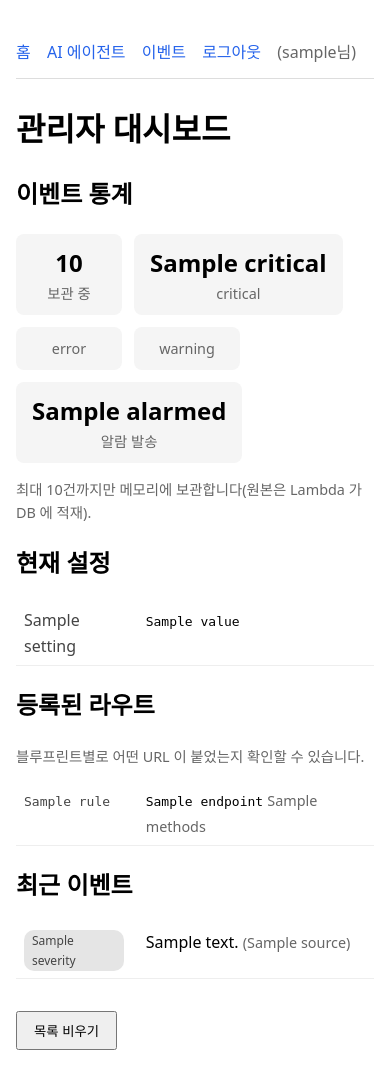
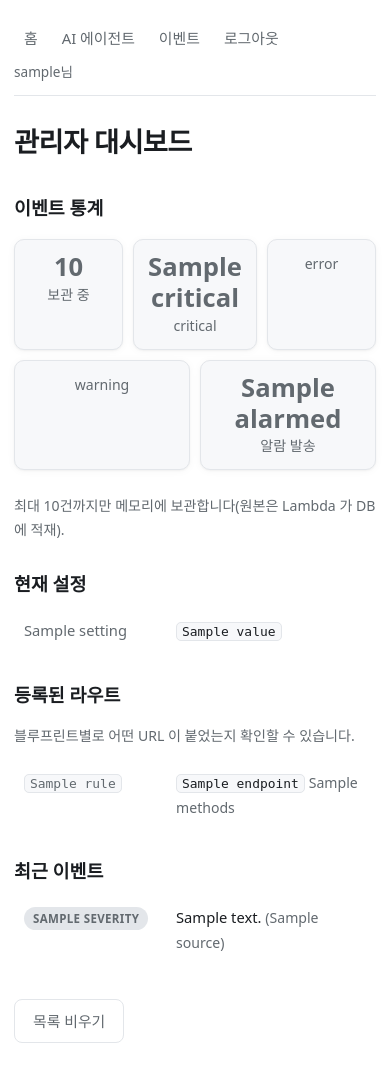
Before and after one commit to eunyuljo/flask_app, a Flask app: template myapp/app/templates/admin.html in a window 390 px wide. Before the commit the page ends 1050 px from the top, so only its background shows below. Run offline with Flask 3, Linux system fonts and the light colour scheme; the visitor is signed in with stand-in values (Sample User, id 1); the template is opened without the code that fills it: most values are stand-ins (such as "Sample title", 1, 10 or a date in 2020).

Commit message:
Style CSS 를 static 으로 분리하고 화면 전반 정리
- app/static/css/style.css 신설, base.html 의 인라인 style 블록 제거
  url_for('static', filename=...) 으로 연결 (Flask static 규약 사용)
- 색과 여백을 CSS 변수로 토큰화, prefers-color-scheme 기반 다크 모드 추가
- nav/버튼/입력/카드/배지/통계 타일 스타일 정리, focus-visible 아웃라인 추가
- 관리자 표의 심각도 배지에 색상 적용 (sev-* 클래스 누락 수정)
- critical 과 error 배지 배경색이 동일하던 문제를 별도 토큰으로 분리
- 목록 비우기 버튼을 보조 스타일로 변경 (되돌릴 수 없는 동작)
- 520px 이하 대응, 모바일 폭 가로 넘침 없음 확인
- README 구조 트리에 static/ 추가

Co-Authored-By: Claude Opus 5 <noreply@anthropic.com>
Claude-Session: https://claude.ai/code/session_01Nwg8gGk7SaUDfuEKan5i9L

```diff
--- /dev/null
+++ b/myapp/app/static/css/style.css
@@ -0,0 +1,275 @@
+/* app/static/css/style.css
+   앱 전체의 스타일. base.html 에서 <link> 한 줄로 불러오고,
+   나머지 템플릿은 base.html 을 상속하므로 자동으로 적용된다. */
+
+/* ==================================================================
+   1) 디자인 토큰
+   ------------------------------------------------------------------
+   색과 여백을 CSS 변수로 한곳에 모아둔다. 값을 바꿀 때 이 블록만 고치면
+   전체가 따라 바뀐다. 아래 규칙들은 색상 코드를 직접 쓰지 않고 var() 로만 참조한다.
+   ================================================================== */
+:root {
+  --bg:        #ffffff;
+  --surface:   #f7f8fa;   /* 카드처럼 살짝 떠 보이는 면 */
+  --border:    #e3e6ea;
+  --text:      #1a1d21;
+  --text-mute: #62696f;
+  --accent:    #2563eb;
+  --accent-fg: #ffffff;
+
+  --ok-bg:   #dcfce7;  --ok-fg:   #14532d;
+  --err-bg:  #fee2e2;  --err-fg:  #7f1d1d;
+  --orange-bg: #ffedd5; --orange-fg: #7c2d12;   /* error 전용. critical 과 구분하기 위함 */
+  --warn-bg: #fef9c3;  --warn-fg: #713f12;
+  --info-bg: #dbeafe;  --info-fg: #1e3a8a;
+
+  --sev-critical: #dc2626;
+  --sev-error:    #ea580c;
+  --sev-warning:  #ca8a04;
+  --sev-info:     #2563eb;
+
+  --radius: 10px;
+  --gap:    16px;
+  --shadow: 0 1px 2px rgba(0, 0, 0, .04), 0 1px 8px rgba(0, 0, 0, .04);
+}
+
+/* 다크 모드. 사용자 OS 설정을 따라간다.
+   토큰만 다시 정의하면 되고, 아래 규칙들은 하나도 안 고쳐도 된다.
+   -- 이게 색을 변수로 뺀 가장 큰 이유다. */
+@media (prefers-color-scheme: dark) {
+  :root {
+    --bg:        #16181c;
+    --surface:   #1e2126;
+    --border:    #2e333a;
+    --text:      #e8eaed;
+    --text-mute: #9aa3ad;
+    --accent:    #6ea8fe;
+
+    --ok-bg:   #14351f;  --ok-fg:   #86efac;
+    --err-bg:  #3d1a1a;  --err-fg:  #fca5a5;
+    --orange-bg: #4a2410; --orange-fg: #fdba74;
+    --warn-bg: #3a3113;  --warn-fg: #fde047;
+    --info-bg: #16305c;  --info-fg: #93c5fd;
+
+    --shadow: 0 1px 2px rgba(0, 0, 0, .3);
+  }
+}
+
+/* ==================================================================
+   2) 기본 레이아웃
+   ================================================================== */
+* { box-sizing: border-box; }
+
+body {
+  font-family: system-ui, -apple-system, "Segoe UI", "Malgun Gothic", sans-serif;
+  max-width: 720px;
+  margin: 0 auto;
+  padding: 32px 20px 64px;
+  line-height: 1.65;
+  color: var(--text);
+  background: var(--bg);
+}
+
+h1 { font-size: 1.7rem; margin: 0 0 4px; letter-spacing: -.02em; }
+h2 { font-size: 1.15rem; margin: 28px 0 10px; }
+hr { border: 0; border-top: 1px solid var(--border); margin: 28px 0; }
+code {
+  background: var(--surface);
+  border: 1px solid var(--border);
+  border-radius: 5px;
+  padding: 1px 5px;
+  font-size: .88em;
+}
+
+/* ==================================================================
+   3) 네비게이션
+   ================================================================== */
+nav {
+  display: flex;
+  align-items: center;
+  gap: 4px;
+  flex-wrap: wrap;
+  border-bottom: 1px solid var(--border);
+  padding-bottom: 12px;
+  margin-bottom: 24px;
+}
+nav a {
+  text-decoration: none;
+  color: var(--text-mute);
+  padding: 6px 10px;
+  border-radius: 7px;
+  font-size: .93rem;
+  transition: background .15s, color .15s;
+}
+nav a:hover { background: var(--surface); color: var(--text); }
+/* 오른쪽 끝으로 밀어내는 사용자 표시 */
+nav .who-nav { margin-left: auto; color: var(--text-mute); font-size: .85rem; }
+
+/* ==================================================================
+   4) flash 메시지
+   ================================================================== */
+.flash {
+  padding: 11px 14px;
+  border-radius: var(--radius);
+  margin-bottom: 12px;
+  font-size: .93rem;
+}
+.flash.success { background: var(--ok-bg);  color: var(--ok-fg); }
+.flash.error   { background: var(--err-bg); color: var(--err-fg); }
+
+/* ==================================================================
+   5) 폼
+   ================================================================== */
+label { display: block; margin-top: 14px; font-size: .9rem; color: var(--text-mute); }
+
+input[type=text], input[type=password] {
+  display: block;
+  margin-top: 5px;
+  padding: 9px 11px;
+  width: 260px;
+  max-width: 100%;
+  border: 1px solid var(--border);
+  border-radius: 8px;
+  background: var(--bg);
+  color: var(--text);
+  font: inherit;
+  font-size: .95rem;
+}
+/* 키보드로 이동했을 때 지금 어디에 있는지 보이게 한다. 접근성상 중요하다. */
+input:focus-visible, button:focus-visible, a:focus-visible {
+  outline: 2px solid var(--accent);
+  outline-offset: 2px;
+}
+
+button {
+  margin-top: 18px;
+  padding: 9px 18px;
+  border: 1px solid transparent;
+  border-radius: 8px;
+  background: var(--accent);
+  color: var(--accent-fg);
+  font: inherit;
+  font-size: .93rem;
+  font-weight: 500;
+  cursor: pointer;
+  transition: filter .15s;
+}
+button:hover { filter: brightness(1.08); }
+/* 보조 동작(대화 초기화, 이벤트 비우기)은 눈에 덜 띄게 */
+form.reset button, form.danger button {
+  background: transparent;
+  color: var(--text-mute);
+  border-color: var(--border);
+}
+form.reset button:hover, form.danger button:hover {
+  color: var(--err-fg);
+  border-color: var(--err-fg);
+  filter: none;
+}
+
+.muted { color: var(--text-mute); font-size: .88rem; }
+
+/* ==================================================================
+   6) 채팅 (agent)
+   ================================================================== */
+.chat { margin: 20px 0; }
+.msg {
+  padding: 11px 14px;
+  border-radius: var(--radius);
+  margin-bottom: 10px;
+  border: 1px solid var(--border);
+}
+.msg.user      { background: var(--info-bg); border-color: transparent; }
+.msg.assistant { background: var(--surface); }
+.msg .who  { font-size: .75rem; color: var(--text-mute); margin-bottom: 4px;
+             text-transform: uppercase; letter-spacing: .04em; }
+/* 모델 답변의 줄바꿈을 그대로 살린다. */
+.msg .body  { white-space: pre-wrap; }
+.msg .tools { margin-top: 9px; font-size: .78rem; color: var(--text-mute); }
+
+form.ask { display: flex; gap: 8px; align-items: stretch; margin-top: 18px; }
+form.ask input  { flex: 1; width: auto; margin-top: 0; }
+form.ask button { margin-top: 0; white-space: nowrap; }
+form.reset { margin-top: 12px; }
+
+/* ==================================================================
+   7) 이벤트 카드 (alarm)
+   ------------------------------------------------------------------
+   왼쪽 색 띠로 심각도를 구분한다. 색만으로 구분하면 색각 이상이 있는 사용자가
+   못 알아보므로, 옆에 심각도 이름(.badge)을 글자로도 표시한다.
+   ================================================================== */
+.event {
+  border: 1px solid var(--border);
+  border-left: 4px solid var(--border);
+  border-radius: var(--radius);
+  padding: 11px 14px;
+  margin-bottom: 12px;
+  background: var(--surface);
+  box-shadow: var(--shadow);
+}
+.event.sev-critical { border-left-color: var(--sev-critical); }
+.event.sev-error    { border-left-color: var(--sev-error); }
+.event.sev-warning  { border-left-color: var(--sev-warning); }
+.event.sev-info     { border-left-color: var(--sev-info); }
+
+.event-head { margin-bottom: 5px; display: flex; align-items: center;
+              gap: 6px; flex-wrap: wrap; }
+
+.badge {
+  display: inline-block;
+  padding: 2px 9px;
+  border-radius: 999px;
+  background: var(--border);
+  color: var(--text-mute);
+  font-size: .72rem;
+  font-weight: 600;
+  text-transform: uppercase;
+  letter-spacing: .03em;
+}
+.sev-critical .badge { background: var(--err-bg);  color: var(--err-fg); }
+.sev-error .badge    { background: var(--orange-bg); color: var(--orange-fg); }
+.sev-warning .badge  { background: var(--warn-bg); color: var(--warn-fg); }
+.sev-info .badge     { background: var(--info-bg); color: var(--info-fg); }
+
+/* ==================================================================
+   8) 관리자 대시보드
+   ================================================================== */
+.stats { display: flex; gap: 10px; flex-wrap: wrap; margin: 16px 0 24px; }
+.stat {
+  flex: 1 1 88px;
+  background: var(--surface);
+  border: 1px solid var(--border);
+  border-radius: var(--radius);
+  padding: 12px 14px;
+  text-align: center;
+  box-shadow: var(--shadow);
+}
+.stat .n { display: block; font-size: 1.6rem; font-weight: 700; line-height: 1.2; }
+.stat     { font-size: .8rem; color: var(--text-mute); }
+
+table {
+  border-collapse: collapse;
+  width: 100%;
+  margin-bottom: 18px;
+  font-size: .92rem;
+}
+th, td {
+  text-align: left;
+  padding: 9px 10px;
+  border-bottom: 1px solid var(--border);
+  vertical-align: top;
+  font-weight: normal;
+}
+th { width: 34%; color: var(--text-mute); }
+tr:last-child th, tr:last-child td { border-bottom: 0; }
+td.warn { color: var(--err-fg); font-weight: 500; }
+
+/* ==================================================================
+   9) 좁은 화면
+   ================================================================== */
+@media (max-width: 520px) {
+  body { padding: 20px 14px 48px; }
+  nav .who-nav { margin-left: 0; width: 100%; }
+  form.ask { flex-direction: column; }
+  th { width: 42%; }
+}
--- a/myapp/app/templates/admin.html
+++ b/myapp/app/templates/admin.html
@@ -45,12 +45,14 @@
     <table>
       {% for item in events %}
         <tr>
-          <th><span class="badge">{{ item.record.severity }}</span></th>
+          <th class="sev-{{ item.record.severity }}"><span class="badge">{{ item.record.severity }}</span></th>
           <td>{{ item.record.message }} <span class="muted">({{ item.record.source }})</span></td>
         </tr>
       {% endfor %}
     </table>
-    <form action="{{ url_for('admin.clear_events') }}" method="post">
+    {# 되돌릴 수 없는 동작이라 주요 버튼(파란색)이 아니라 보조 스타일을 준다.
+       실수로 누르는 것을 줄이려는 의도다. #}
+    <form action="{{ url_for('admin.clear_events') }}" method="post" class="danger">
       <button type="submit">목록 비우기</button>
     </form>
   {% endif %}
--- a/myapp/app/templates/base.html
+++ b/myapp/app/templates/base.html
@@ -8,52 +8,13 @@
   <meta name="viewport" content="width=device-width, initial-scale=1">
   {# 자식 템플릿에서 {% block title %} 을 덮어쓰지 않으면 아래 기본값이 쓰인다. #}
   <title>{% block title %}Flask Blueprint 샘플{% endblock %}</title>
-  <style>
-    body { font-family: system-ui, sans-serif; max-width: 640px; margin: 40px auto; padding: 0 16px; line-height: 1.6; }
-    nav { border-bottom: 1px solid #ddd; padding-bottom: 12px; margin-bottom: 24px; }
-    nav a { margin-right: 12px; text-decoration: none; color: #2563eb; }
-    .flash { padding: 10px 14px; border-radius: 6px; margin-bottom: 12px; }
-    .flash.success { background: #dcfce7; color: #166534; }
-    .flash.error   { background: #fee2e2; color: #991b1b; }
-    label { display: block; margin-top: 12px; }
-    input[type=text], input[type=password] { padding: 6px; width: 220px; }
-    button { margin-top: 16px; padding: 8px 16px; cursor: pointer; }
-    .muted { color: #666; font-size: 0.9em; }
-    .chat { margin: 20px 0; }
-    .msg { padding: 10px 14px; border-radius: 8px; margin-bottom: 10px; }
-    .msg.user { background: #eff6ff; }
-    .msg.assistant { background: #f5f5f5; }
-    .msg .who { font-size: 0.8em; color: #666; margin-bottom: 4px; }
-    /* 모델 답변의 줄바꿈을 그대로 살린다. */
-    .msg .body { white-space: pre-wrap; }
-    .msg .tools { margin-top: 8px; font-size: 0.8em; color: #666; }
-    form.ask { display: flex; gap: 8px; align-items: center; }
-    form.ask input { flex: 1; width: auto; padding: 8px; }
-    form.ask button, form.reset button { margin-top: 0; }
-    form.reset { margin-top: 12px; }
-    /* 이벤트 카드 */
-    .event { border-left: 4px solid #ddd; padding: 8px 12px; margin-bottom: 12px; background: #fafafa; }
-    .event.sev-critical { border-left-color: #dc2626; }
-    .event.sev-error    { border-left-color: #ea580c; }
-    .event.sev-warning  { border-left-color: #ca8a04; }
-    .event.sev-info     { border-left-color: #2563eb; }
-    .event-head { margin-bottom: 4px; }
-    .badge { display: inline-block; padding: 1px 8px; border-radius: 10px;
-             background: #e5e5e5; font-size: 0.75em; margin-right: 6px; }
-    .sev-critical .badge { background: #fee2e2; color: #991b1b; }
-    .sev-error .badge    { background: #ffedd5; color: #9a3412; }
-    .sev-warning .badge  { background: #fef9c3; color: #854d0e; }
-    .sev-info .badge     { background: #dbeafe; color: #1e40af; }
-    /* 관리자 대시보드 */
-    .stats { display: flex; gap: 12px; flex-wrap: wrap; margin: 12px 0; }
-    .stat { background: #f5f5f5; border-radius: 8px; padding: 10px 16px; text-align: center; min-width: 74px; }
-    .stat .n { font-size: 1.5em; font-weight: bold; }
-    table { border-collapse: collapse; width: 100%; margin-bottom: 16px; }
-    th, td { text-align: left; padding: 6px 8px; border-bottom: 1px solid #eee;
-             vertical-align: top; font-weight: normal; }
-    th { width: 34%; color: #444; }
-    td.warn { color: #991b1b; }
-  </style>
+  {# 스타일시트 연결.
+     - CSS 파일은 app/static/ 안에 둔다. Flask 가 이 폴더를 /static/... 경로로 자동 공개한다.
+     - 경로를 "/static/css/style.css" 라고 직접 쓰지 않고 url_for 를 쓰는 이유는
+       링크에 url_for 를 쓰는 이유와 같다. 앱을 다른 경로 아래에 붙여도 주소가 알아서 맞춰진다.
+     - 이 한 줄이 base.html 에만 있으면 된다. 나머지 템플릿은 전부 base.html 을
+       상속하므로 자동으로 같은 스타일을 물려받는다. #}
+  <link rel="stylesheet" href="{{ url_for('static', filename='css/style.css') }}">
 </head>
 <body>
   <nav>
@@ -76,7 +37,7 @@
         <a href="{{ url_for('admin.index') }}">관리자</a>
       {% endif %}
       <a href="{{ url_for('auth.logout') }}">로그아웃</a>
-      <span style="color:#666;">({{ session.get('username') }}님)</span>
+      <span class="who-nav">{{ session.get('username') }}님</span>
     {% else %}
       <a href="{{ url_for('auth.login') }}">로그인</a>
     {% endif %}
```
Also changed, not shown: myapp/README.md.
